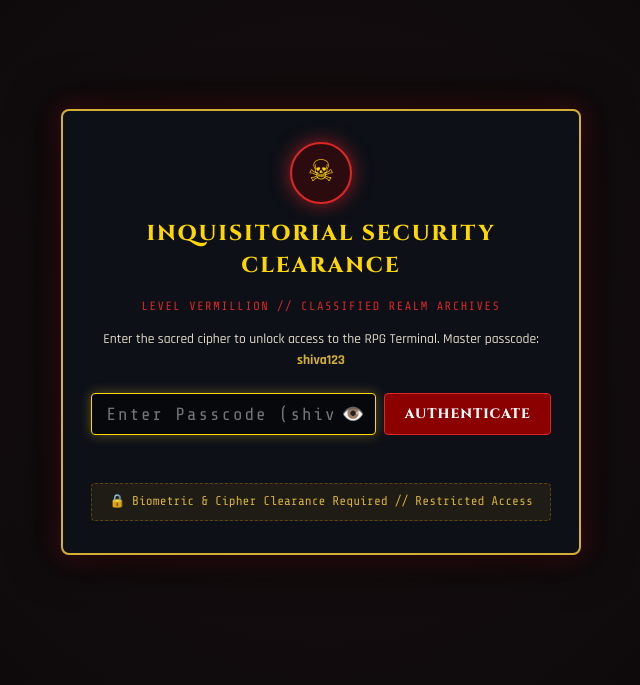
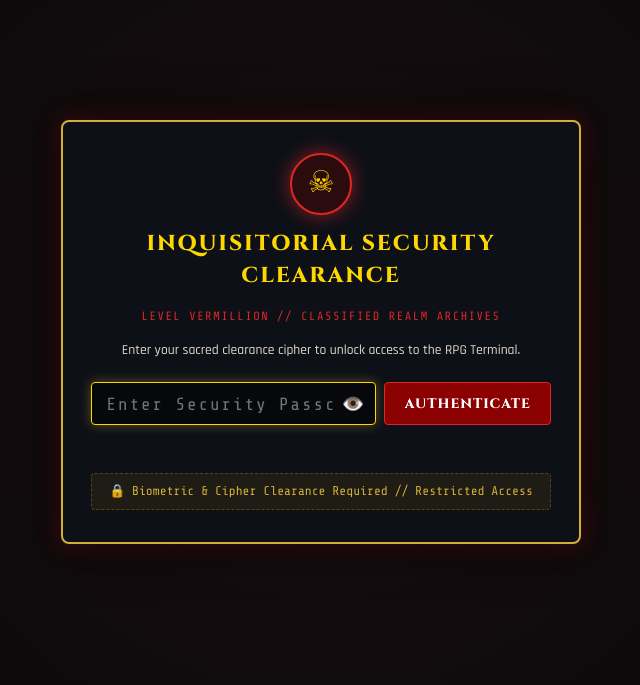
Before and after one commit to shivkuma9/warhammer-rpg, a website: page index.html in a window 1280 px wide. Shown: the part 68-753 px from the top of the page, without its empty margins (319-959 px from the left). Drawn offline with nearby package versions, Linux system fonts and the light colour scheme.

Commit message:
Hide passcode from login screen text and placeholder

```diff
--- a/index.html
+++ b/index.html
@@ -91,11 +91,11 @@
             <div class="lock-aquila">☠</div>
             <h2 class="lock-title">INQUISITORIAL SECURITY CLEARANCE</h2>
             <div class="lock-subtitle">LEVEL VERMILLION // CLASSIFIED REALM ARCHIVES</div>
-            <p class="lock-desc">Enter the sacred cipher to unlock access to the RPG Terminal. Master passcode: <strong style="color:var(--gold-imperial);">shiva123</strong></p>
+            <p class="lock-desc">Enter your sacred clearance cipher to unlock access to the RPG Terminal.</p>
 
             <div class="lock-input-group">
                 <div class="lock-input-wrapper">
-                    <input type="password" id="gate-pass-input" class="lock-input" placeholder="Enter Passcode (shiva123)..." autocomplete="off">
+                    <input type="password" id="gate-pass-input" class="lock-input" placeholder="Enter Security Passcode..." autocomplete="off">
                     <button type="button" id="toggle-gate-pass-btn" class="toggle-pass-visibility-btn" title="Show / Hide Password">👁️</button>
                 </div>
                 <button id="gate-unlock-btn" class="lock-btn">AUTHENTICATE</button>
```
